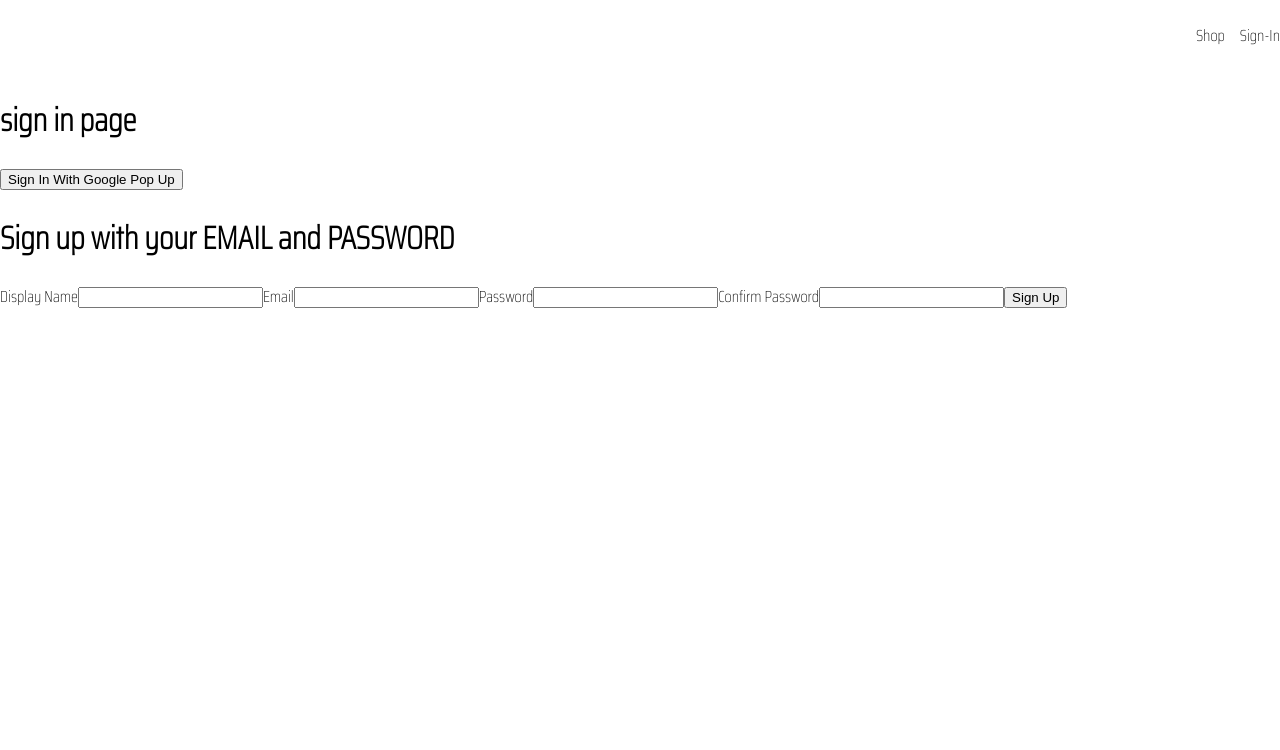
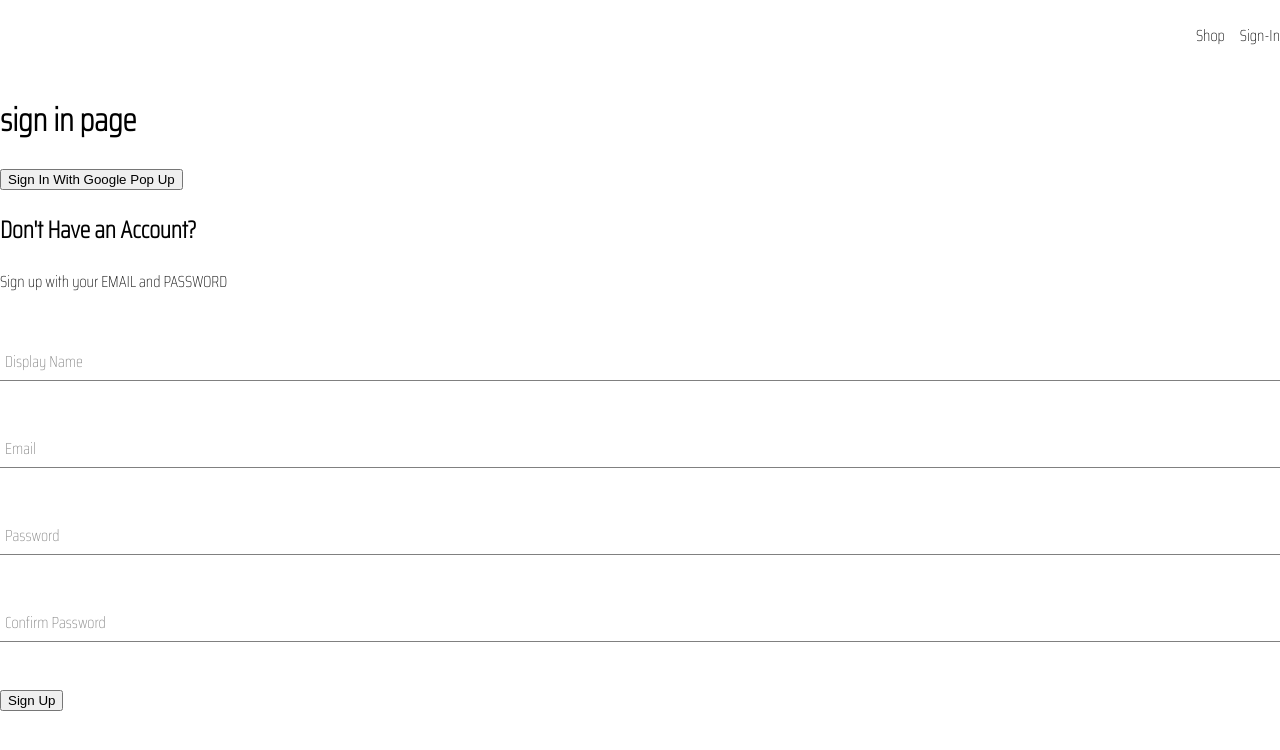
Before and after one commit to Esun94/Trendz_Online_E-Commerce, a React (Create React App) app: page /sign-in in a window 1280 px wide. Shown: the top 750 px of the page. Built offline with nearby package versions, Linux system fonts and the light colour scheme.

Commit message:
created form-input component and passed props over from sign-up form, imported styling for sign-up form

```diff
--- /dev/null
+++ b/src/components/form-input/form-input.component.jsx
@@ -0,0 +1,19 @@
+import './form-input.styles.scss';
+
+const FormInput = ({ label, ...otherProps }) => {
+    return (
+        <div className="group">
+            <input className="form-input" {...otherProps} />
+            {label && (
+            <label
+                className={`${otherProps.value.length ? 'shrink' : ''
+                    } form-input-label`}
+            >
+                {label}
+            </label>
+            )}
+        </div>
+    );
+}
+
+export default FormInput;
--- /dev/null
+++ b/src/components/form-input/form-input.styles.scss
@@ -0,0 +1,54 @@
+$sub-color: grey;
+$main-color: black;
+
+@mixin shrinkLabel {
+  top: -14px;
+  font-size: 12px;
+  color: $main-color;
+}
+
+.group {
+  position: relative;
+  margin: 45px 0;
+
+  .form-input {
+    background: none;
+    background-color: white;
+    color: $sub-color;
+    font-size: 18px;
+    padding: 10px 10px 10px 5px;
+    display: block;
+    width: 100%;
+    border: none;
+    border-radius: 0;
+    border-bottom: 1px solid $sub-color;
+    margin: 25px 0;
+
+    &:focus {
+      outline: none;
+    }
+
+    &:focus ~ .form-input-label {
+      @include shrinkLabel();
+    }
+  }
+
+  input[type='password'] {
+    letter-spacing: 0.3em;
+  }
+
+  .form-input-label {
+    color: $sub-color;
+    font-size: 16px;
+    font-weight: normal;
+    position: absolute;
+    pointer-events: none;
+    left: 5px;
+    top: 10px;
+    transition: 300ms ease all;
+
+    &.shrink {
+      @include shrinkLabel();
+    }
+  }
+}
--- a/src/components/sign-up-form/sign-up-form.component.jsx
+++ b/src/components/sign-up-form/sign-up-form.component.jsx
@@ -1,4 +1,5 @@
 import { useState } from 'react';
+import FormInput from '../form-input/form-input.component';
 
 import { createAuthUserWithEmailAndPassword, createUserDocumentFromAuth } from '../../utils/firebase utils/firebase.utils';
 
@@ -55,11 +56,12 @@
 
 
     return (
-        <div>
-            <h1>Sign up with your EMAIL and PASSWORD</h1>
+        <div className='sign-up-container'>
+            <h2>Don't Have an Account?</h2>
+            <span>Sign up with your EMAIL and PASSWORD</span>
             <form onSubmit={handleSubmit}>
-                <label>Display Name</label>
-                <input
+                <FormInput
+                    label="Display Name"
                     type="text"
                     required
                     onChange={handleChange}
@@ -67,8 +69,8 @@
                     value={displayName}
                 />
 
-                <label>Email</label>
-                <input
+                <FormInput
+                    label="Email"
                     type="email"
                     required
                     onChange={handleChange}
@@ -76,8 +78,8 @@
                     value={email}
                 />
 
-                <label>Password</label>
-                <input
+                <FormInput
+                    label="Password"
                     type="password"
                     required
                     onChange={handleChange}
@@ -85,8 +87,8 @@
                     value={password}
                 />
 
-                <label>Confirm Password</label>
-                <input
+                <FormInput
+                    label="Confirm Password"
                     type="password"
                     required
                     onChange={handleChange}
```
